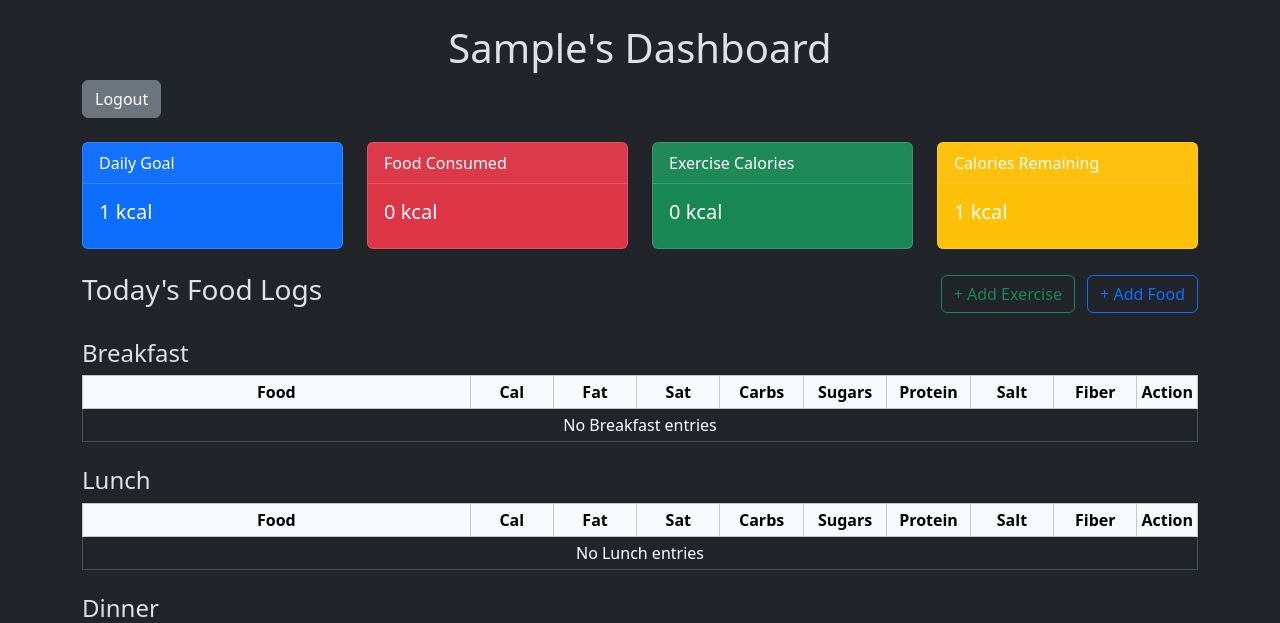
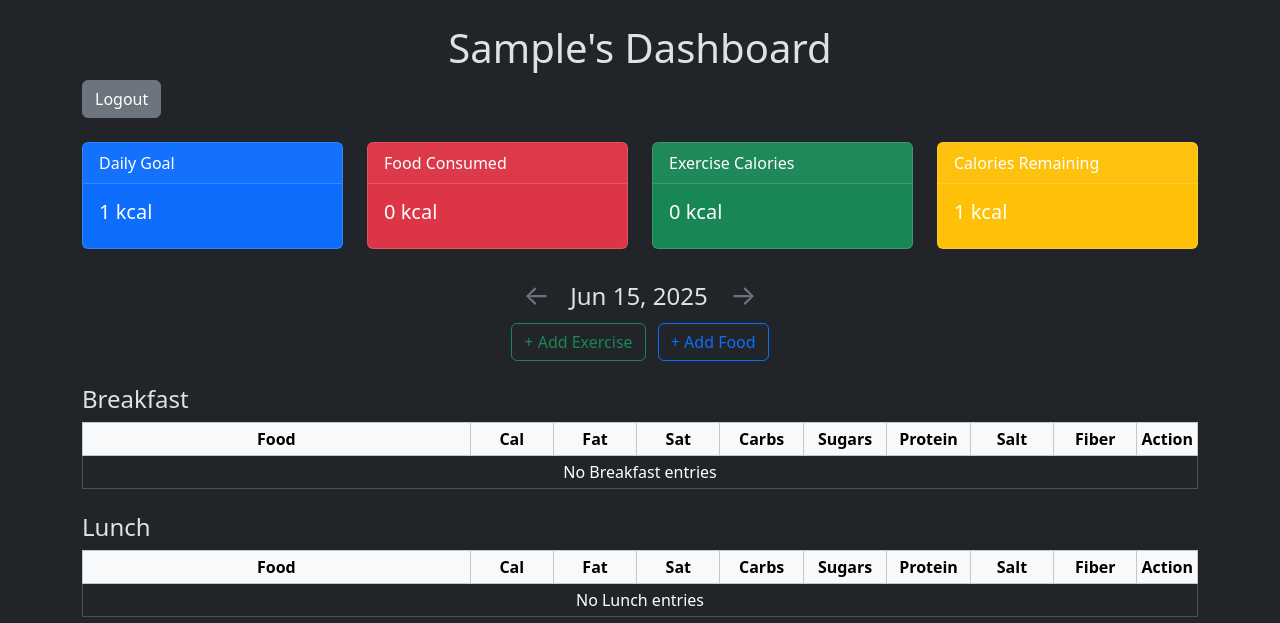
Before and after one commit to Teiruu/CalorieTracker, a Flask app: page /dashboard?date=2025-06-15 in a window 1280 px wide. Shown: the top 623 px of the page. Run offline with Flask 3, Linux system fonts and the light colour scheme; the visitor is signed in with stand-in values (Sample User, id 1); tables that the repository leaves empty hold one stand-in row (values such as "Sample post"); parts of the project's set-up code (start-up, migrations or seed data) failed here and were passed over.

Commit message:
added date tracking arrows

````diff
--- a/calorietracker/app.py
+++ b/calorietracker/app.py
@@ -4,7 +4,7 @@ from flask import Flask, render_template, redirect, request, url_for, session, f
 from flask_session import Session
 from model.base import db, Base
 from model.models import Register, User, CalorieLog, CalorieLogForm, LoginForm, ExerciseLog, ExerciseLogForm, AddFoodForm, FindFoodForm, TimeOfDay, ProductList
-from datetime import datetime, date
+from datetime import datetime, date, timedelta
 from sqlalchemy import func
 import pytz
 
@@ -56,11 +56,21 @@ def calculate_daily_calorie_goal(user):
 def index():
     return render_template("index.html")
 
-
 @app.route('/dashboard')
 def dashboard():
     if 'user_id' not in session:
         return redirect(url_for('login'))
+
+    # parse date from query-string, or default to today
+    date_str = request.args.get('date')
+    try:
+        selected_date = datetime.strptime(date_str, '%Y-%m-%d').date() if date_str else date.today()
+    except ValueError:
+        selected_date = date.today()
+
+    # for prev/next links
+    prev_date = selected_date - timedelta(days=1)
+    next_date = selected_date + timedelta(days=1)
 
     user_id = session['user_id']
     user = db.session.get(User, user_id)
@@ -68,47 +78,38 @@ def dashboard():
         session.clear()
         return redirect(url_for('login'))
 
-    today = date.today()
-
-    # total food calories today
+    # use selected_date instead of today
     consumed = (
         db.session.query(func.coalesce(func.sum(CalorieLog.calories), 0))
           .filter(
             CalorieLog.user_id == user_id,
-            func.date(CalorieLog.created_at) == today
+            func.date(CalorieLog.created_at) == selected_date
           )
           .scalar()
     )
-
-    # total exercise calories today
     exercise = (
         db.session.query(func.coalesce(func.sum(ExerciseLog.calories), 0))
           .filter(
             ExerciseLog.user_id == user_id,
-            func.date(ExerciseLog.created_at) == today
+            func.date(ExerciseLog.created_at) == selected_date
           )
           .scalar()
     )
-
-    remaining = user.calorie_goal - consumed + exercise
-
-    # **ALL** today's food entries
+    # …
     calorie_logs = (
         db.session.query(CalorieLog)
           .filter(
             CalorieLog.user_id == user_id,
-            func.date(CalorieLog.created_at) == today
+            func.date(CalorieLog.created_at) == selected_date
           )
           .order_by(CalorieLog.created_at.desc())
           .all()
     )
-
-    # **ALL** today's exercise entries
     exercise_logs = (
         db.session.query(ExerciseLog)
           .filter(
             ExerciseLog.user_id == user_id,
-            func.date(ExerciseLog.created_at) == today
+            func.date(ExerciseLog.created_at) == selected_date
           )
           .order_by(ExerciseLog.created_at.desc())
           .all()
@@ -119,9 +120,12 @@ def dashboard():
         calorie_goal=user.calorie_goal,
         consumed=consumed,
         exercise=exercise,
-        remaining=remaining,
+        remaining=user.calorie_goal - consumed + exercise,
         calorie_logs=calorie_logs,
-        exercise_logs=exercise_logs
+        exercise_logs=exercise_logs,
+        selected_date=selected_date,
+        prev_date=prev_date,
+        next_date=next_date
     )
 @app.route('/exercise', methods=['GET', 'POST'])
 def add_exercise():
--- a/calorietracker/templates/dashboard.html
+++ b/calorietracker/templates/dashboard.html
@@ -42,11 +42,37 @@
         </div>
     </div>
 
-    <div class="d-flex justify-content-between align-items-center mb-3">
-        <h3>Today's Food Logs</h3>
-        <div>
-            <a href="{{ url_for('add_exercise') }}" class="btn btn-outline-success me-2">+ Add Exercise</a>
-            <a href="{{ url_for('choose_food') }}" class="btn btn-outline-primary">+ Add Food</a>
+    <div class="mb-4">
+        <!-- Arrows + date -->
+        <div class="text-center mb-2">
+            <a
+                    href="{{ url_for('dashboard', date=prev_date.isoformat()) }}"
+                    class="text-decoration-none fs-3 text-secondary mx-3"
+                    title="Previous day"
+            >&larr;</a>
+
+            <span class="fs-4">
+      {{ selected_date.strftime('%b %d, %Y') }}
+    </span>
+
+            <a
+                    href="{{ url_for('dashboard', date=next_date.isoformat()) }}"
+                    class="text-decoration-none fs-3 text-secondary mx-3"
+                    title="Next day"
+            >&rarr;</a>
+        </div>
+
+        <!-- Add Exercise/Food Buttons -->
+        <div class="text-center">
+            <a
+                    href="{{ url_for('add_exercise', date=selected_date.isoformat()) }}"
+                    class="btn btn-outline-success me-2"
+            >+ Add Exercise</a>
+
+            <a
+                    href="{{ url_for('choose_food', date=selected_date.isoformat()) }}"
+                    class="btn btn-outline-primary"
+            >+ Add Food</a>
         </div>
     </div>
 
@@ -152,4 +178,3 @@
     </table>
 </div>
 {% endblock %}
-```
````
